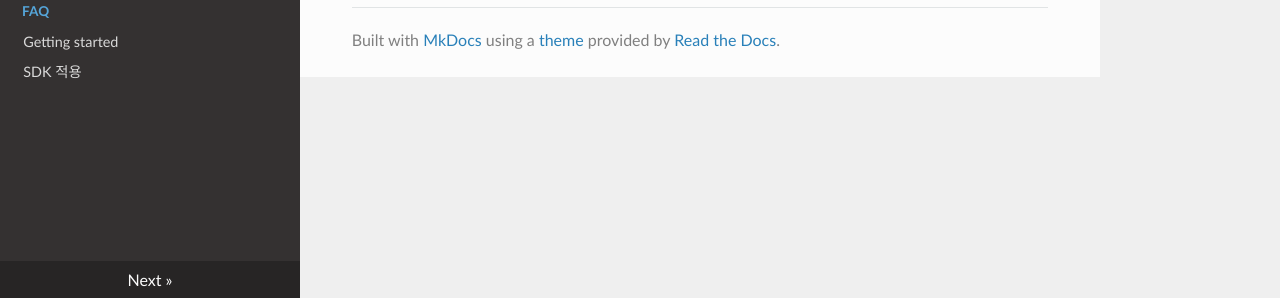
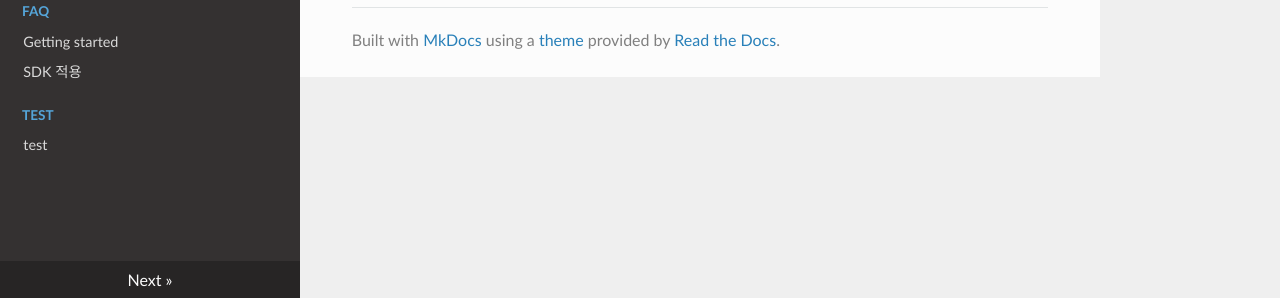
Before and after one commit to ToastAnalytics/ToastAnalytics, an MkDocs documentation site: the page built from docs/index.md, in a window 1280 px wide. Shown: the part 599-897 px from the top of the page. Built offline with MkDocs 1.6.1, drawn with Linux system fonts in a browser that asks for light colours; nearby versions of some CDN libraries; old or Windows-style settings are respelled for this version of MkDocs.

Commit message:
Update mkdocs.yml

```diff
--- a/mkdocs.yml
+++ b/mkdocs.yml
@@ -20,5 +20,8 @@ pages:
 - ['Developer/9. Error Code.md', 'Developer Guide', 'API Return Code']
 - ['Developer/10. Release Notes.md', 'Developer Guide', 'Release Notes']
 
+
+
 - ['FAQ/Getting started.md', 'FAQ', 'Getting started']
 - ['FAQ/SDK.md', 'FAQ', 'SDK 적용']
+- ['Developer/11. UserGuide.md', 'test', 'test']
```
